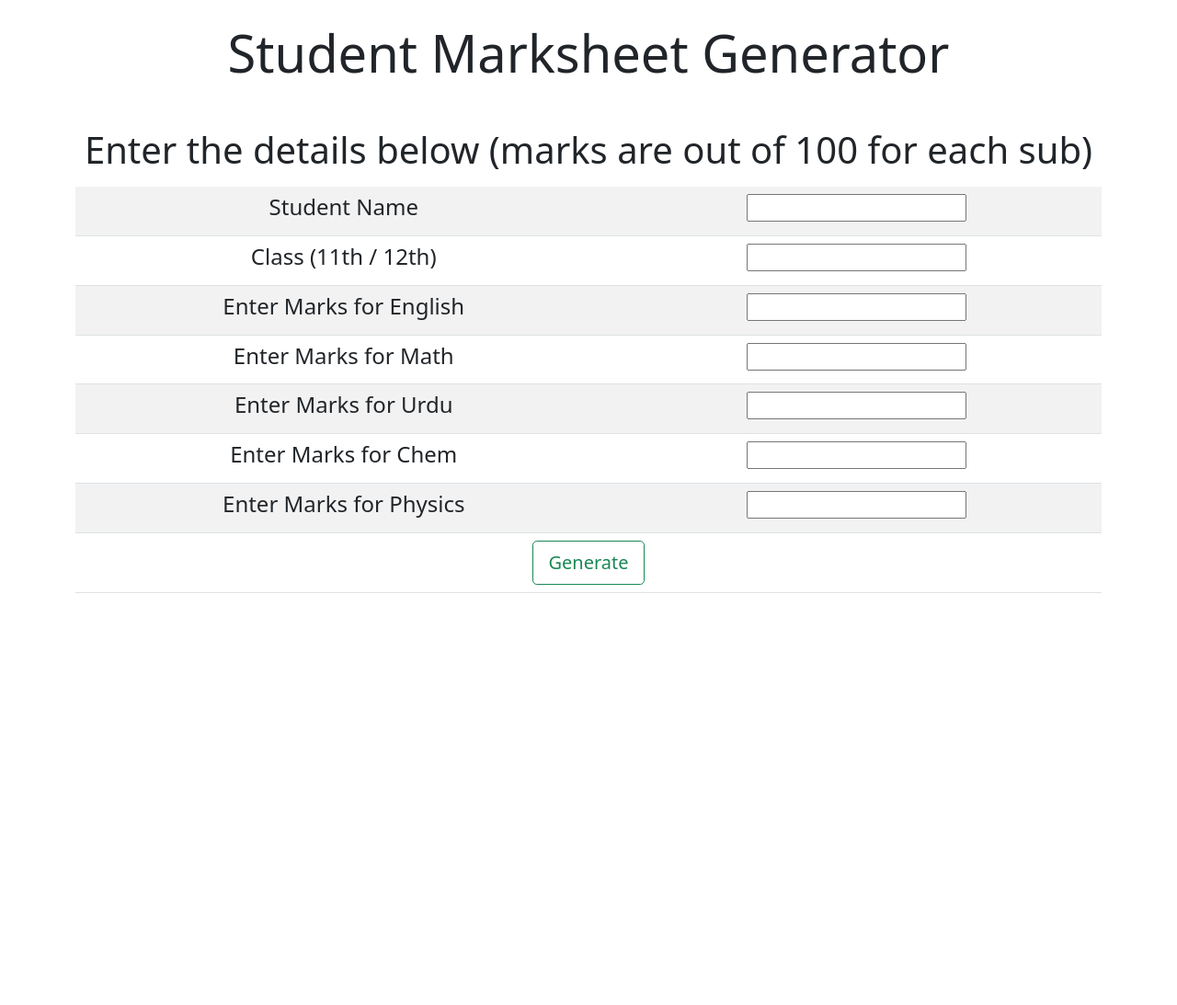
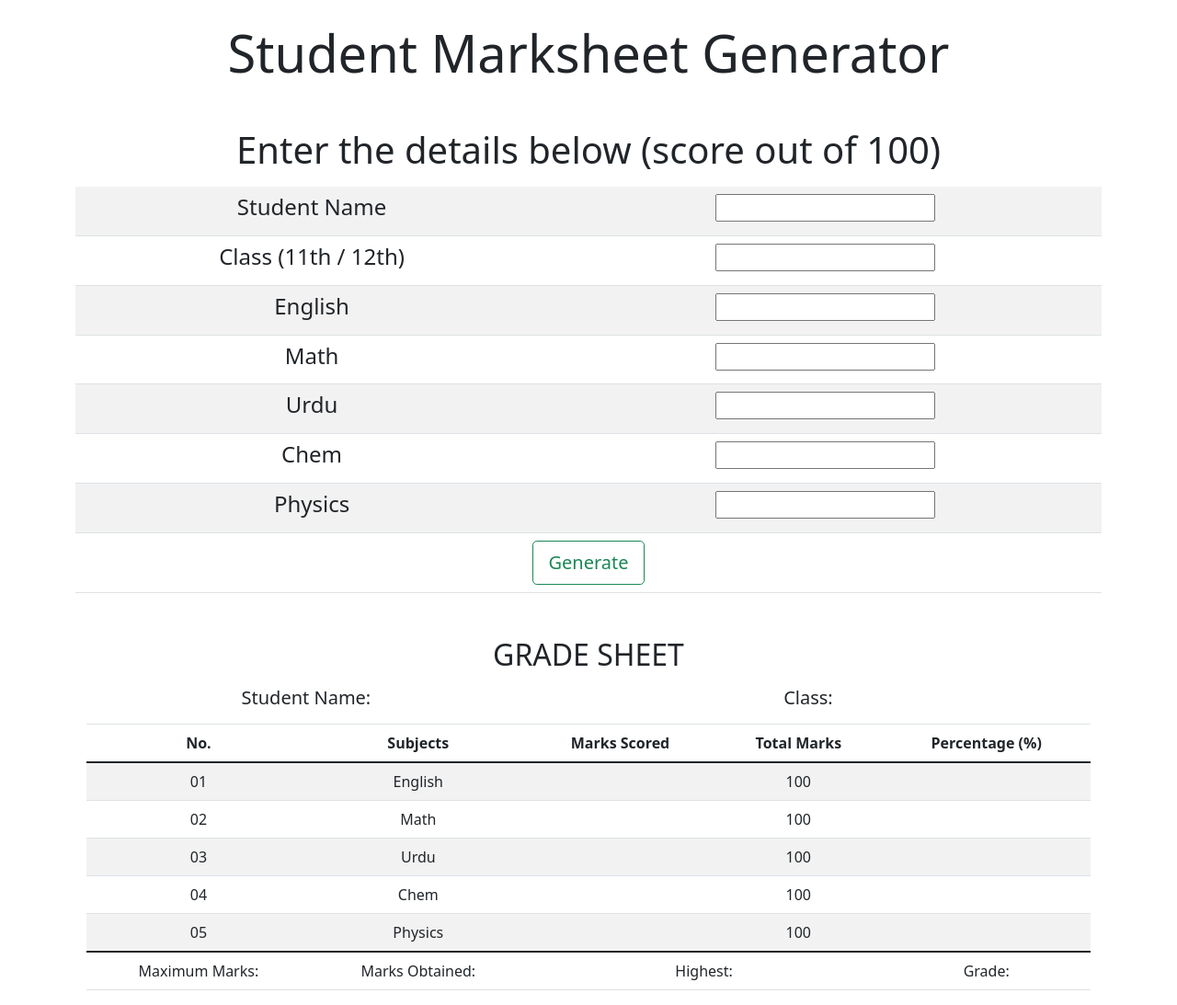
Before and after one commit to kashifazeemi7/task-students-grade-sheet, a plain HTML site: page index.html in a window 1280 px wide. Shown: the whole page at 92% size. Before the commit the page ends 800 px from the top, so only its background shows below. Drawn offline with nearby package versions, Linux system fonts and the light colour scheme.

Commit message:
some updates

```diff
--- a/index.html
+++ b/index.html
@@ -14,14 +14,14 @@
 <body>
     <h1 class="display-4 text-center mt-4"> Student Marksheet Generator</h1>
     <div class="container mt-5">
-        <h3 class="text-center display-6">Enter the details below (marks are out of 100 for each sub) </h3>
+        <h3 class="text-center display-6">Enter the details below (score out of 100) </h3>
 
 
 
     </div>
 
     <div class="container text-center">
-        <h3 class="display-6 text-center mt-3" id="input-marks"> </h3>
+        <h3 class="display-6 text-center mt-3" > </h3>
 
         <table class="table table-striped">
             <tr>
@@ -34,38 +34,113 @@
             </tr>
 
             <tr>
-                <td><h4 class="" >Enter Marks for English </h4></td>
+                <td><h4 class="" > English </h4></td>
                 <td><input type="number" name="" id="marks-eng"></td>
             </tr>
             <tr>
-                <td> <h4 class="" >Enter Marks for Math</h4></td>
+                <td> <h4 class="" > Math</h4></td>
                 <td><input type="number" name="" id="marks-math"></td>
             </tr>
             <tr>
-                <td>  <h4 class="" >Enter Marks for Urdu</h4></td>
+                <td>  <h4 class="" > Urdu</h4></td>
                 <td><input type="number" name="" id="marks-urdu"></td>
             </tr>
             <tr>
-                <td><h4 class="" >Enter Marks for Chem</h4></td>
+                <td><h4 class="" > Chem</h4></td>
                 <td><input type="number" name="" id="marks-chem"></td>
             </tr>
             <tr>
-                <td> <h4 class="" >Enter Marks for Physics</h4></td>
+                <td> <h4 class="" > Physics</h4></td>
                 <td><input type="number" name="" id="marks-phy"></td>
             </tr>
             <tr>
 
-                <td colspan="2"><button class="btn btn-outline-success btn-lg" type="submit">Generate</button></td>
+                <td colspan="2"><button class="btn btn-outline-success btn-lg" type="submit" onclick="calc()">Generate</button></td>
             </tr>
         </table>
-
-
 
 
 
     </div>
 
 
+    <div class="container mt-5">
+
+        <div class="container text-center">
+            <h2>GRADE SHEET</h2>
+            <h2 id="name"></h2>
+            <h2 id="class "></h2>
+            <h2 id="highest-m"></h2>
+            <table class="table table-striped">
+              <thead>
+                <tr>
+                    <td colspan=2 class=""><h5>Student Name: <span></span></h5>	  </td>
+                    <td colspan=3 class=""><h5>Class: <span></span></h5>	  </td>
+                  </tr>
+                <tr>
+                  <th>No.</th>
+                  <th>Subjects</th>
+                  <th>Marks Scored</th>
+                  <th>Total Marks</th>
+                  <th>Percentage (%)</th>
+                <tr>
+              </thead>
+              <tbody>
+                <tr>
+                  <td>01</td>
+                  <td>English</td>
+                  <td><span id="gr-eng"></span></td>
+                  <td>100</td>
+                  <td><span id="per-eng"></span></td>
+
+                </tr>
+                <tr>
+                  <td>02</td>
+                  <td>Math</td>
+                  <td><span id="gr-math"></span></td>
+                  <td>100</td>
+                  <td><span id="per-math"></span></td>
+
+                </tr>
+                <tr>
+                  <td>03</td>
+                  <td>Urdu</td>
+                  <td><span id="gr-urdu"></span></td>
+                  <td>100</td>
+                  <td><span id="per-urdu"></span></td>
+
+
+                </tr>
+                <tr>
+                  <td>04</td>
+                  <td>Chem</td>
+                  <td><span id="gr-chem"></span></td>
+                  <td>100</td>
+                  <td><span id="per-chem"></span></td>
+
+
+                </tr>
+                <tr>
+                  <td>05</td>
+                  <td>Physics</td>
+                  <td><span id="gr-phy"></span></td>
+                  <td>100</td>
+                  <td><span id="per-phy"></span></td>
+
+
+                </tr>
+              </tbody>
+              <tfoot>
+                <tr>
+                  <td colspan=1>Maximum Marks: <span></span> </td>
+                  <td colspan=1>Marks Obtained: <span></span> </td>
+                  <td colspan=2>Highest: <span></span> </td>
+                  <td colspan=1>Grade: <span></span></td>
+                </tr>
+              </tfoot>
+
+            </table>
+    </div>
 
 
 
@@ -75,43 +150,63 @@
 
     <script>
 
-        function main() {
-            var studentnum =(document.getElementById("in-student-num").value)
+        function calc() {
+            //var studentnum =(document.getElementById("in-student-num").value)
             //console.log(studentnum)
-            var studentmarks = [];
+            //var studentmarks = [];
 
 
             // for (var i = 1; i <= studentnum; i++) {
 
-                var inmarks = document.getElementById("input-marks");
-                inmarks.innerHTML += 'Enter Marks For Student ' + ' (Marks for each subject are out of 100) <br/>';
-                var sub = ["English", "Maths", "Urdu", "Chemistry", "Physics"]
+                //var inmarks = document.getElementById("input-marks");
+                //inmarks.innerHTML += ' Student ' + ' (Marks for each subject are out of 100) <br/>';
+                //var sub = ["English", "Maths", "Urdu", "Chemistry", "Physics"]
+
+
                 var eng = Number(document.getElementById("marks-eng").value);
                 var math = Number(document.getElementById("marks-math").value);
                 var urdu = Number(document.getElementById("marks-urdu").value);
                 var chem = Number(document.getElementById("marks-chem").value);
                 var phy = Number(document.getElementById("marks-phy").value);
 
-                // eng.innerHTML = 'Enter Marks For ' + sub[0] + '<br/>' + "<input type='number' id='in-student-eng'>";
-                // math.innerHTML = 'Enter Marks For ' + sub[1] + '<br/>' + "<input type='number' id='in-student-math'>";
-                // urdu.innerHTML = 'Enter Marks For ' + sub[2] + '<br/>' + "<input type='number' id='in-student-urdu'>";
-                // chem.innerHTML = 'Enter Marks For ' + sub[3] + '<br/>' + "<input type='number' id='in-student-chem'>";
-                // phy.innerHTML = 'Enter Marks For ' + sub[4] + '<br/>' + "<input type='number' id='in-student-phy'>";
+                let total = eng + math + urdu + chem + phy;
+                let per = (total / 500) * 100;
+                let marks = [eng,math,urdu,chem,phy];
+                let perarr = [];
+                let highest = 0;
+                for (let i = 0; i < marks.length; i++) {
+                    if( marks[i] > highest) {
+                        highest = marks[i];
+                    }
+                    perarr.push(marks[i]/100)
+                }
+
+                let grade;
+                if (total <= 100 && total > 79) {
+                    grade = "A+"
+                } else if  (total <= 79 && total > 69) {
+                    grade = "A"
+                } else if  (total <= 69 && total > 59) {
+                    grade = "B"
+                } else if  (total <= 59 && total > 50) {
+                    grade = "PASS"
+                } else (
+                    grade = 'FAIL'
+                )
+
+
+
+                // eng.innerHTML = ' ' + sub[0] + '<br/>' + "<input type='number' id='in-student-eng'>";
+                // math.innerHTML = ' ' + sub[1] + '<br/>' + "<input type='number' id='in-student-math'>";
+                // urdu.innerHTML = ' ' + sub[2] + '<br/>' + "<input type='number' id='in-student-urdu'>";
+                // chem.innerHTML = ' ' + sub[3] + '<br/>' + "<input type='number' id='in-student-chem'>";
+                // phy.innerHTML = ' ' + sub[4] + '<br/>' + "<input type='number' id='in-student-phy'>";
                 // input.innerHTML = '<button type="submit" id="enter-marks" onclick="calculate()" class="btn btn-primary" >Calculate</button>';
 
             // }
 
 
 
-            function calculate() {
-                let engmarks = Number(document.getElementById("in-student-eng").value)
-                let mathmarks = Number(document.getElementById("in-student-math").value)
-                let urdumarks = Number(document.getElementById("in-student-urdu").value)
-                let chemmarks = Number(document.getElementById("in-student-chem").value)
-                let phymarks = Number(document.getElementById("in-student-phy").value)
-                alert(engmarks);
-
-            }
 
 
 
```
